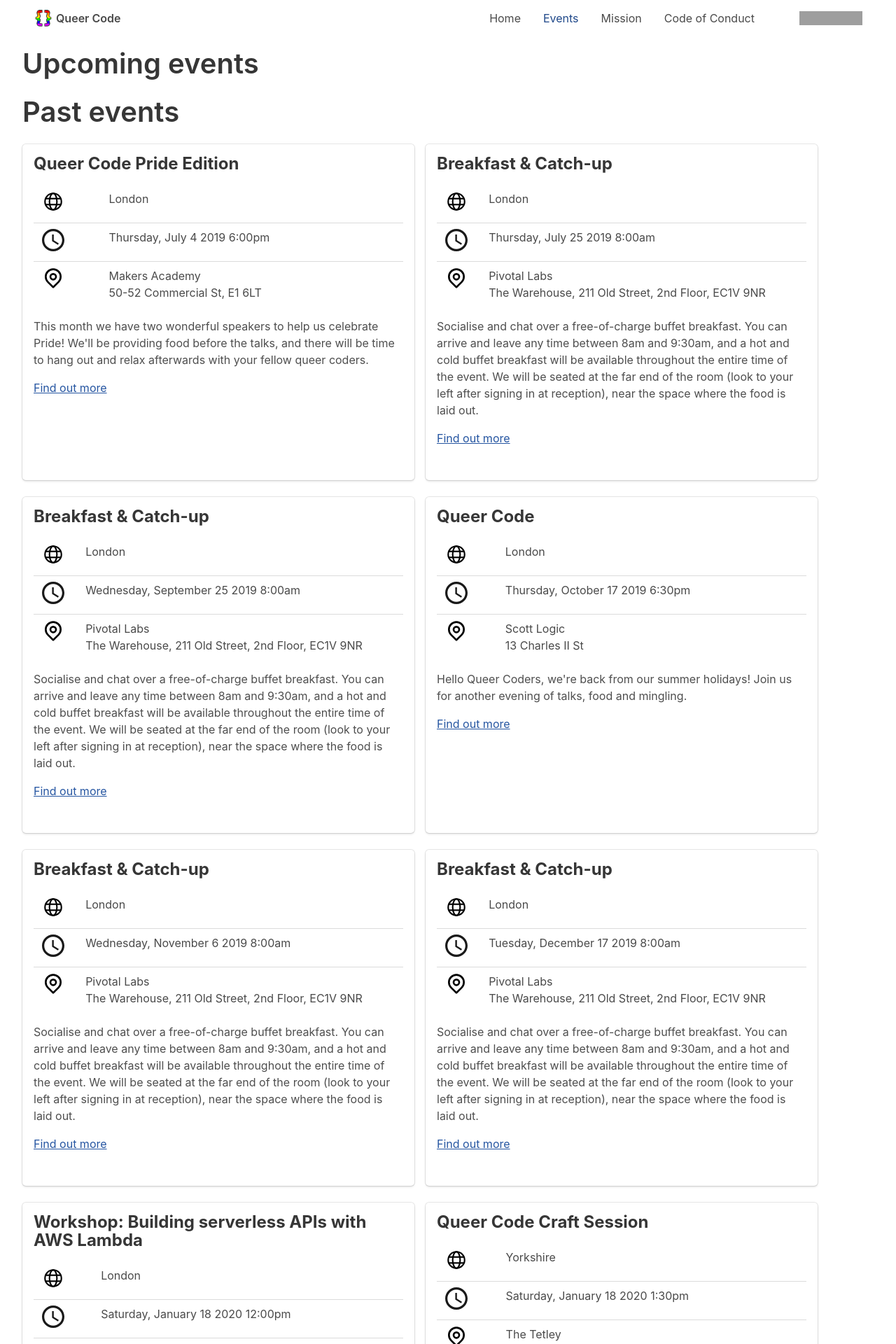
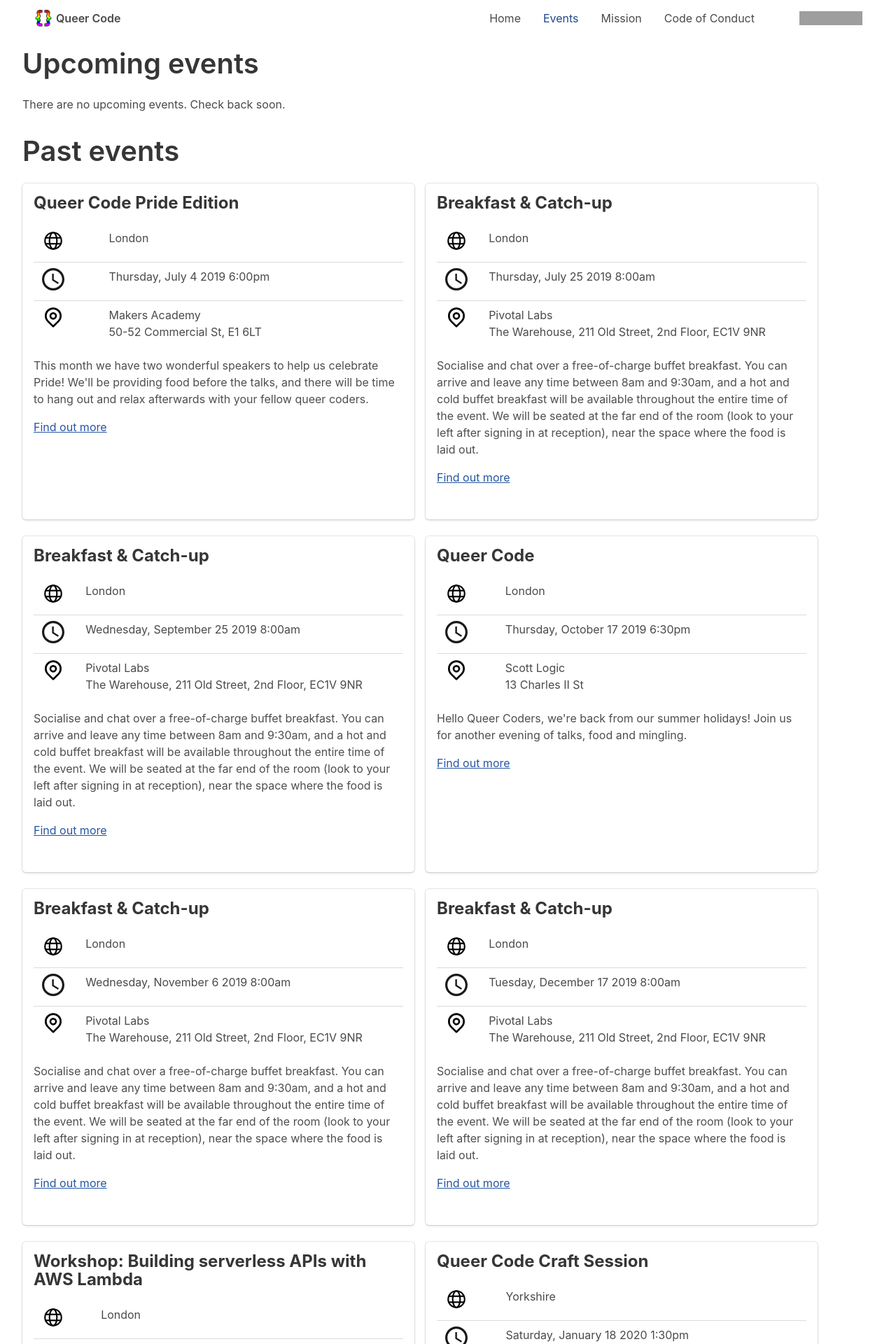
Before and after one commit to QueerCodeOrg/queercodeberlin.github.io, a Jekyll site: the page built from events.html, in a window 1280 px wide. Shown: the top 1920 px of the page at 70% size. Built offline with Jekyll 4.4.1, drawn with Linux system fonts in a browser that asks for light colours; grey boxes are pictures that could not be loaded.

Commit message:
Add "no upcoming events" message

```diff
--- a/_sass/queercode/components/events.scss
+++ b/_sass/queercode/components/events.scss
@@ -1,6 +1,7 @@
 .event-list {
   display: flex;
   flex-wrap: wrap;
+  margin-bottom: 2em;
 }
 
 .event-list > div {
--- a/events.html
+++ b/events.html
@@ -10,9 +10,13 @@
 {% assign event = event_hash[1] %}
 {% assign end_time = event.end | date: "%s" %}
 {% if end_time > current_time %}
-{% include event-box.html event=event %}
+  {% assign upcoming_events = true %}
+  {% include event-box.html event=event %}
 {% endif %}
 {% endfor %}
+{% if upcoming_events != true %}
+  <p>There are no upcoming events. Check back soon.</p>
+{% endif %}
 </div>
 
 <h1 class="title is-2">Past events</h1>
```
